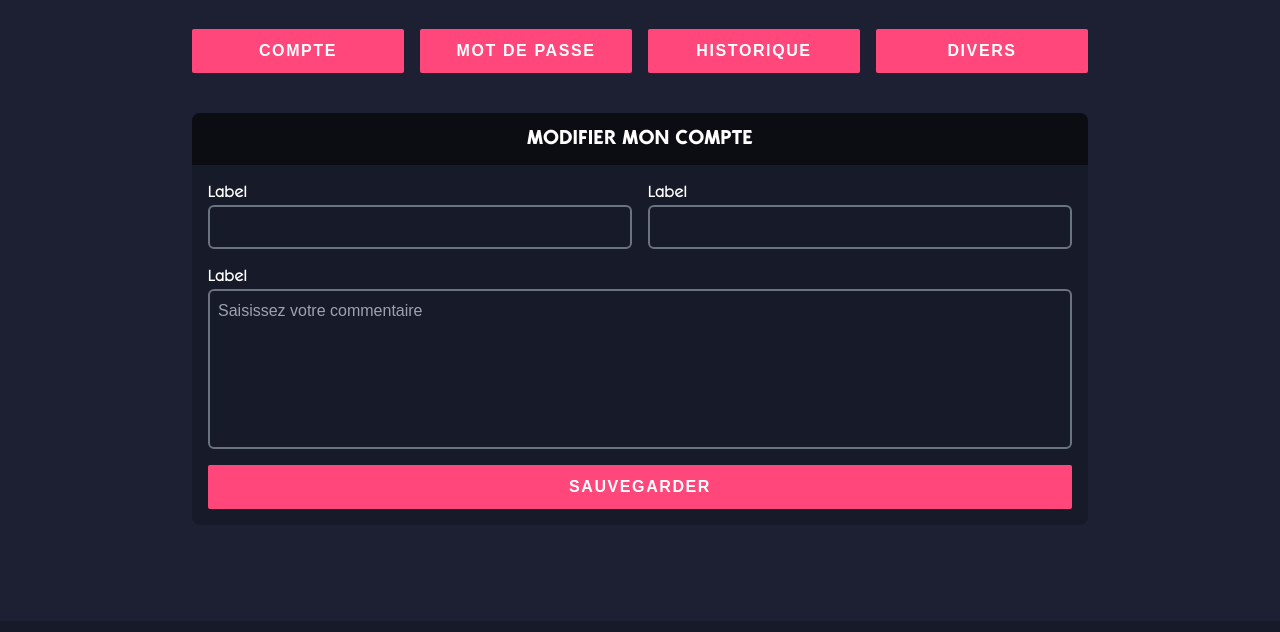
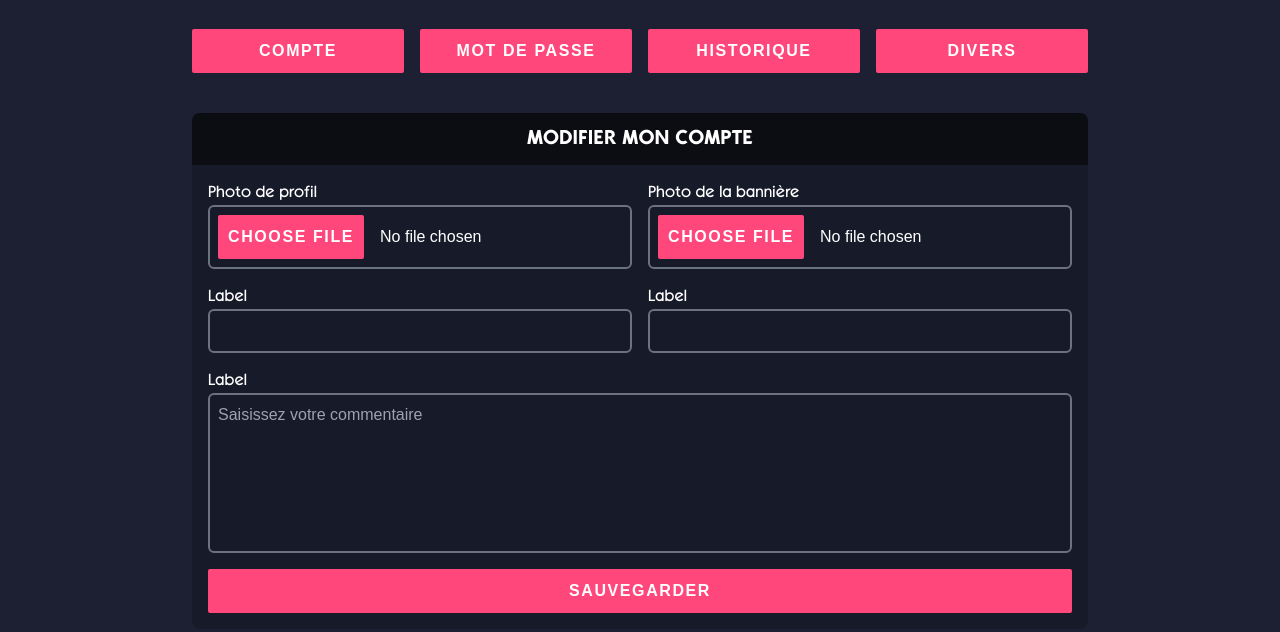
Before and after one commit to Jok-Rr/simsdl-frontend, a website: page setting-page.html in a window 1280 px wide. Shown: the part 307-939 px from the top of the page. Drawn offline with nearby package versions, Linux system fonts and the light colour scheme.

Commit message:
feat(setttingpage): upload file

```diff
--- a/assets/css/config.css
+++ b/assets/css/config.css
@@ -44,6 +44,9 @@
 	}
 	.input-styled {
 		@apply p-2 transition-all duration-700 border-2 border-gray-500 rounded-md outline-none resize-none focus:shadow-pink-500 hover:shadow-md focus:shadow-md hover:shadow-pink-500 bg-darked focus:border-pinked hover:border-pinked font-poppins;
+	}
+	.input-styled-upload {
+		@apply p-2 border-2 border-gray-500 rounded-md outline-none resize-none font-poppins;
 	}
 	.container-main {
 		@apply grid grid-cols-4 gap-4 mx-auto w-[90%] lg:text-left items-center text-center lg:text-left mb-24 lg:grid-cols-12 lg:gap-10 lg:w-[70%];
@@ -144,3 +147,7 @@
 ::-webkit-scrollbar-thumb:hover {
 	@apply bg-pinked;
 }
+
+input[type="file"]::-webkit-file-upload-button {
+	@apply inline-block border-0 p-[10px] mr-4 text-center uppercase rounded-sm bg-pinked hover:scale-[102%] transition-all text-white font-poppins font-semibold tracking-widest;
+}
--- a/setting-page.html
+++ b/setting-page.html
@@ -148,7 +148,14 @@
                     <h3 class="uppercase">modifier mon compte</h3>
                 </div>
                 <form action="" class="grid grid-cols-4 gap-4 p-4" method="post">
-
+                    <p class="flex flex-col col-span-2 text-left">
+                        <label for="">Photo de profil</label>
+                        <input type="file" name="" id="" class="input-styled-upload">
+                    </p>
+                    <p class="flex flex-col col-span-2 text-left">
+                        <label for="">Photo de la bannière</label>
+                        <input type="file" name="" id="" class="input-styled-upload">
+                    </p>
                     <p class="flex flex-col col-span-2 text-left">
                         <label for="">Label</label>
                         <input type="text" name="" id="" class="input-styled">
```
Also changed, not shown: assets/css/main.css.
